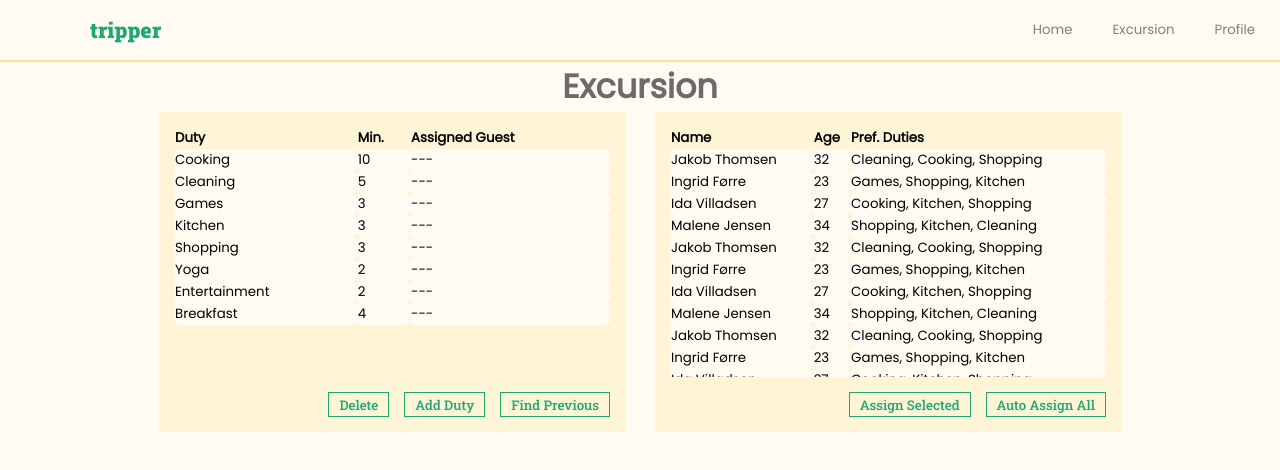
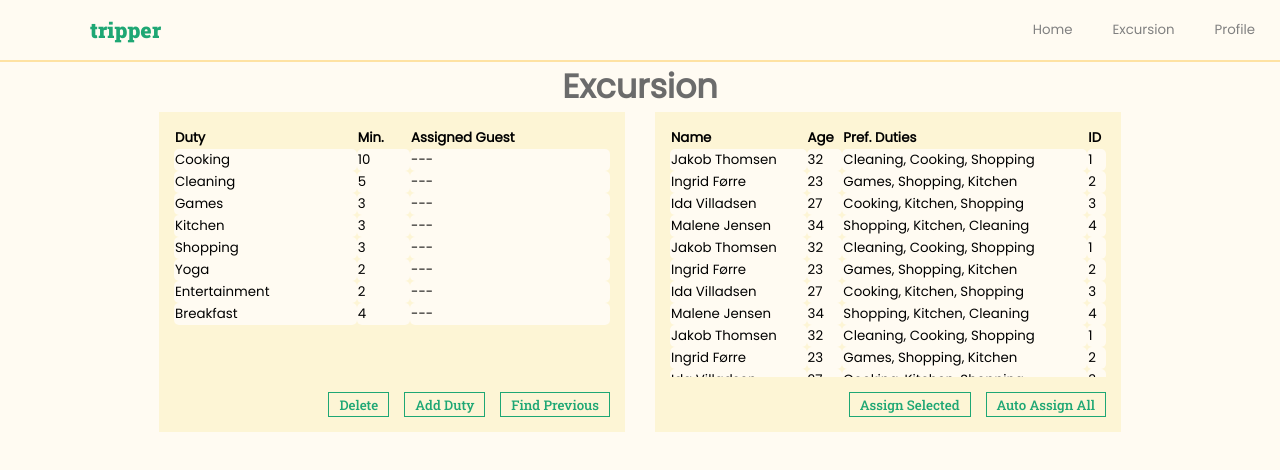
Before and after one commit to Ida-beep/Tripper, a React (Create React App) app: page /Excursion in a window 1280 px wide. Shown: the top 470 px of the page. Built offline with nearby package versions, Linux system fonts and the light colour scheme.

Commit message:
Add id-table

```diff
--- a/src/components/ExDuty/XGuestDuty.js
+++ b/src/components/ExDuty/XGuestDuty.js
@@ -7,6 +7,7 @@ function XGuestDuty(props){
             <td>{props.data.name}</td>
             <td>{props.data.age}</td>
             <td>{props.data.dutypreferences[0]}, {props.data.dutypreferences[1]}, {props.data.dutypreferences[2]}</td>
+            <td>{props.data.id}</td>
         </tr>
         )
 }
--- a/src/components/ExDuty/XGuestDutyCard.js
+++ b/src/components/ExDuty/XGuestDutyCard.js
@@ -13,6 +13,7 @@ function XGuestDutyCard () {
                         <th>Name</th>
                         <th>Age</th>
                         <th>Pref. Duties</th>
+                        <th>ID</th>
                     </tr>
                 </thead>
                 <tbody>
```
